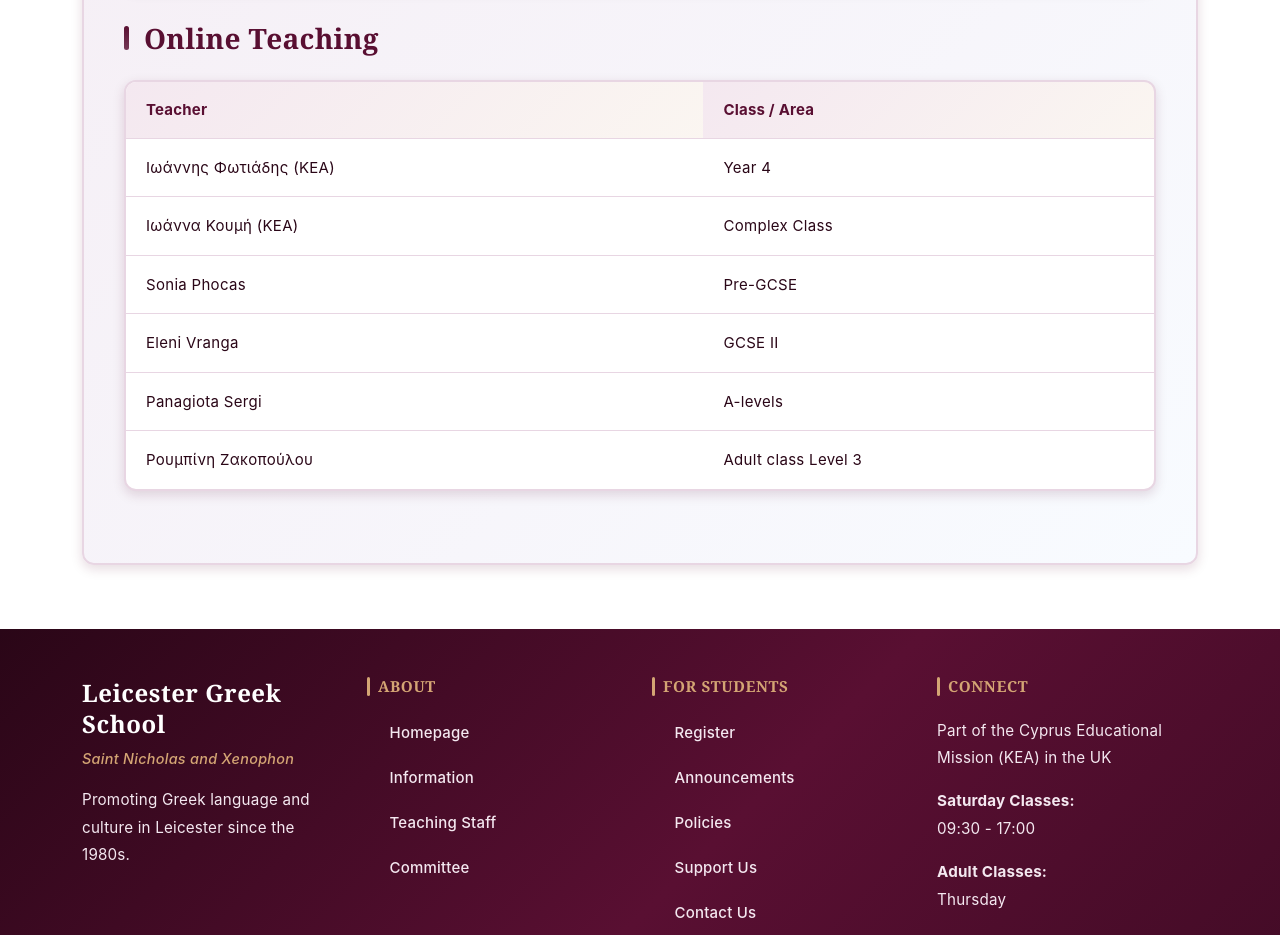
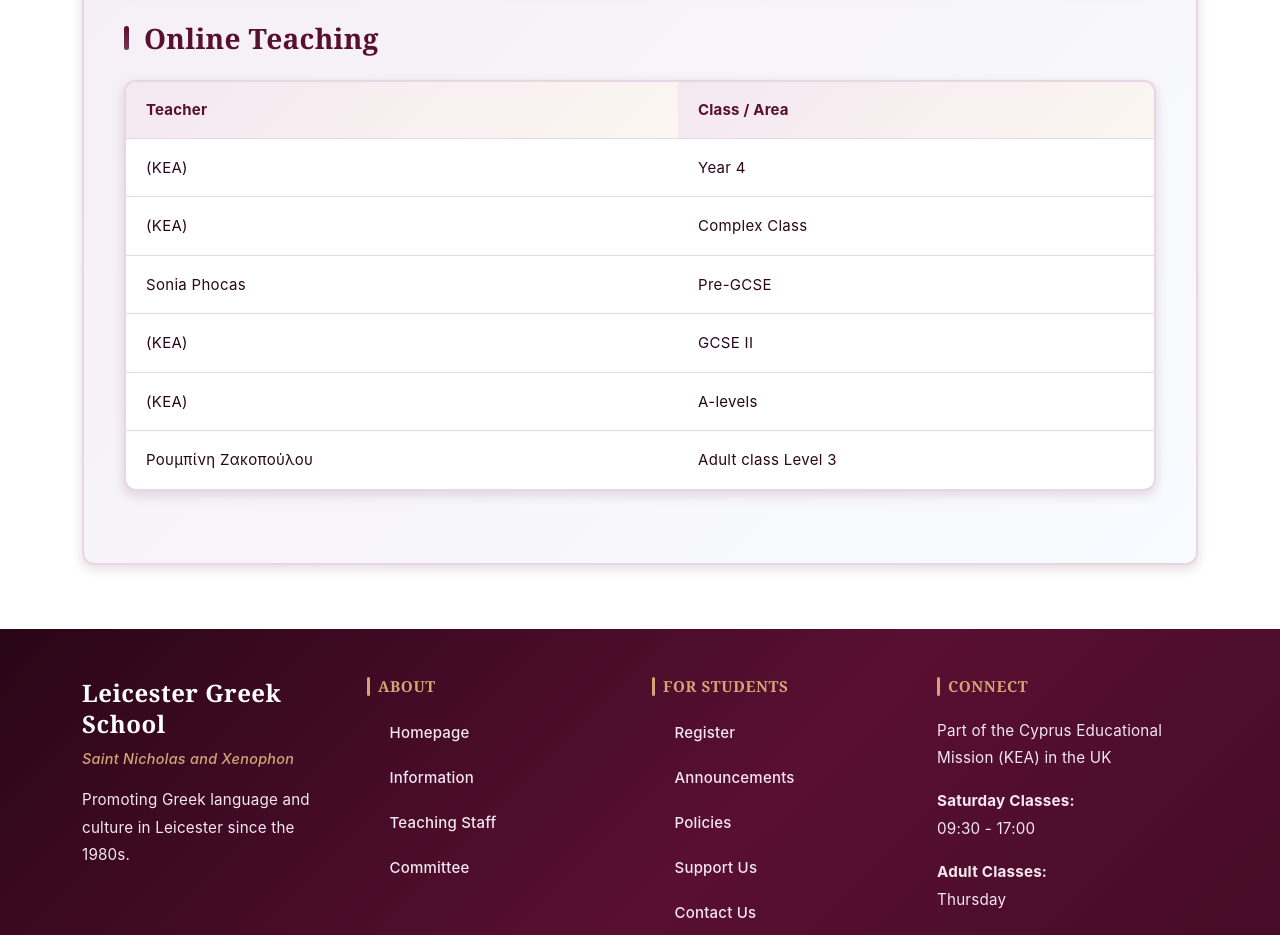
Before and after one commit to Leicester-Greek-School/website, a Vue app: page /teaching in a window 1280 px wide. Shown: the part 1600-2535 px from the top of the page. Built offline with nearby package versions, Linux system fonts and the light colour scheme.

Commit message:
Do not show names for KEA teachers

```diff
--- a/src/data/staff.js
+++ b/src/data/staff.js
@@ -70,13 +70,13 @@ export const TEACHING_GROUPS_ONLINE = [
     id: 'year4_online',
     role_el: 'Year 4 ',
     role_en: 'Year 4 ',
-    teacher: 'Ιωάννης Φωτιάδης (ΚΕΑ)'
+    teacher: '(ΚΕΑ)'
   },
   {
     id: 'complex_class_online',
     role_el: 'Complex Class ',
     role_en: 'Complex Class ',
-    teacher: 'Ιωάννα Κουμή (ΚΕΑ)'
+    teacher: '(ΚΕΑ)'
   },
   {
     id: 'pre_gcse_online',
@@ -88,13 +88,13 @@ export const TEACHING_GROUPS_ONLINE = [
     id: 'gcse2_online',
     role_el: 'GCSE II ',
     role_en: 'GCSE II ',
-    teacher: 'Eleni Vranga'
+    teacher: '(ΚΕΑ)'
   },
   {
     id: 'a_levels_online',
     role_el: 'A-levels ',
     role_en: 'A-levels ',
-    teacher: 'Panagiota Sergi'
+    teacher: '(KEA)'
   },
   {
     id: 'adult_class_3_online',
```
